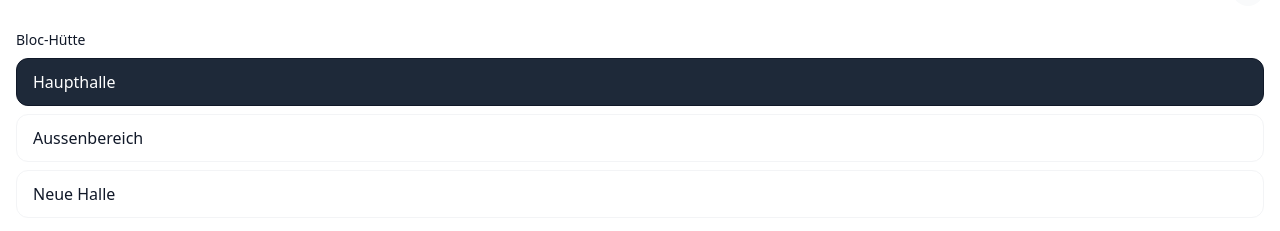
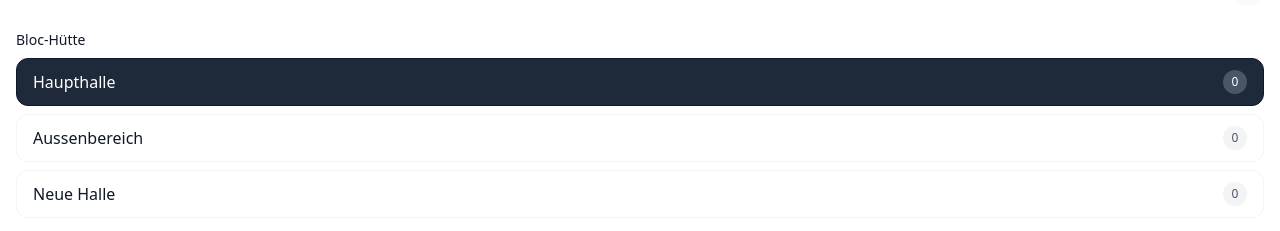
Before and after one commit to steschwa/tickboard, a React (Vite) app: page / in a window 1280 px wide. Both pictures are taken after a click on the button 1165 px from the left and 28 px from the top of the page. Shown: the part 566-797 px from the top of the page. Built offline with nearby package versions, Linux system fonts and the light colour scheme.

Commit message:
feat: show gym markers count

```diff
--- a/src/components/gym-level-select/GymLevelSelect.tsx
+++ b/src/components/gym-level-select/GymLevelSelect.tsx
@@ -60,7 +60,6 @@ type ItemProps = {
 function Item(props: ItemProps) {
     const activeGym = useAtomValue(gymAtom)
     const activeWorkspace = useAtomValue(workspaceAtom)
-
     const allMarkers = useAtomValue(markersAtom)
 
     const markersCount = allMarkers.filter(marker => {
--- a/src/components/gym-select/GymSelect.tsx
+++ b/src/components/gym-select/GymSelect.tsx
@@ -1,7 +1,10 @@
 import type { Gym } from "@/lib/gym"
 import { gymAtom } from "@/stores/gym"
+import { markersAtom } from "@/stores/markers"
+import { workspaceAtom } from "@/stores/workspaces"
 import { Select } from "@/ui/select/Select"
-import { useAtom } from "jotai"
+import clsx from "clsx"
+import { useAtom, useAtomValue } from "jotai"
 
 type GymSelectProps = {
     children: React.ReactElement<Record<string, unknown>>
@@ -35,22 +38,45 @@ type GymListProps = {
     gyms: Gym[]
 }
 function GymList(props: GymListProps) {
+    const activeWorkspace = useAtomValue(workspaceAtom)
+    const allMarkers = useAtomValue(markersAtom)
+
     if (props.gyms.length === 0) {
         return null
     }
 
+    const workspaceMarkers = allMarkers.filter(marker => {
+        return marker.workspace === activeWorkspace
+    })
+
     return (
         <Select.List title={props.title}>
-            {props.gyms.map(gym => (
-                <Select.Item key={gym} value={gym}>
-                    {formatGym(gym)}
-                </Select.Item>
-            ))}
+            {props.gyms.map(gym => {
+                const markersCount = workspaceMarkers.filter(marker => {
+                    return marker.gym === gym
+                }).length
+
+                return (
+                    <Select.Item key={gym} value={gym}>
+                        <div className="flex items-center justify-between">
+                            <span>{formatGymName(gym)}</span>
+
+                            <span
+                                className={clsx(
+                                    "text-xs rounded-full bg-gray-100 text-gray-600 inline-flex items-center justify-center size-6",
+                                    "group-data-[selected=true]:bg-gray-600 group-data-[selected=true]:text-white",
+                                )}>
+                                {markersCount}
+                            </span>
+                        </div>
+                    </Select.Item>
+                )
+            })}
         </Select.List>
     )
 }
 
-function formatGym(gym: Gym): string {
+function formatGymName(gym: Gym): string {
     switch (gym) {
         case "BLOC_HUETTE_HAUPTHALLE":
             return "Haupthalle"
```
